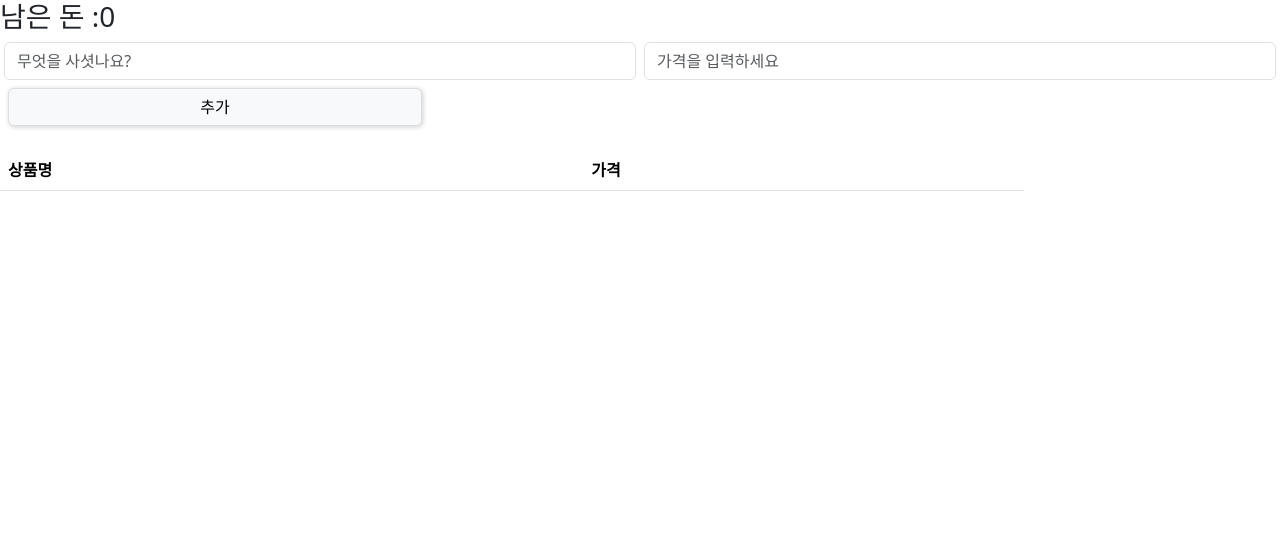
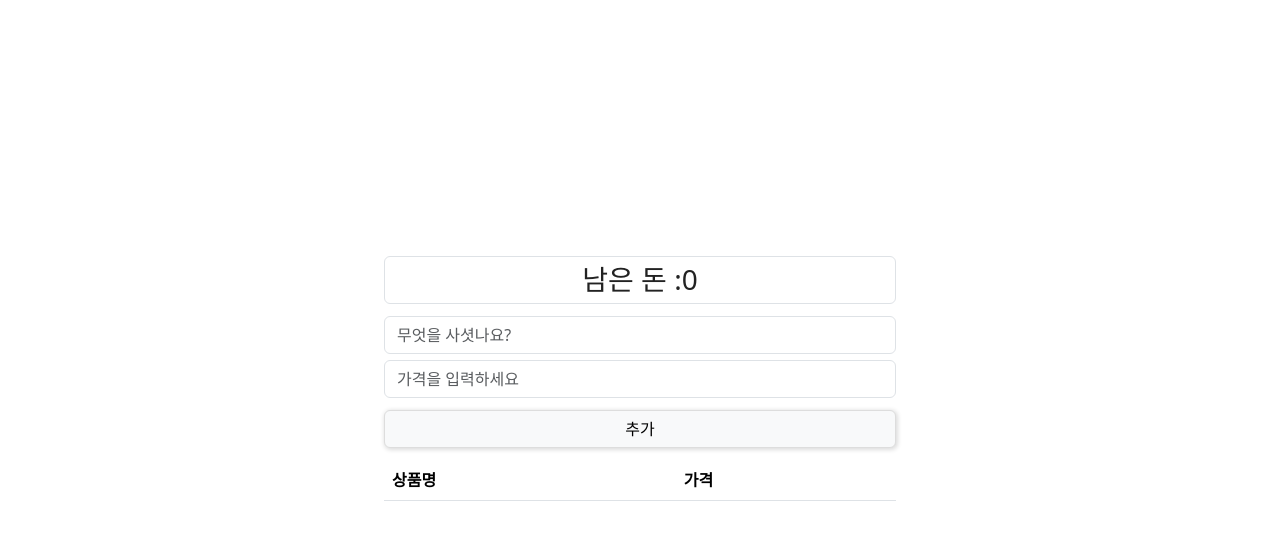
Before and after one commit to amazon7737/MyBudgetCalculator, a React (Create React App) app: page /2 in a window 1280 px wide. Shown: the top 540 px of the page. Built offline with nearby package versions, Linux system fonts and the light colour scheme.

Commit message:
fix: 레이아웃 수정 , 효과 수정

```diff
--- a/src/AccountBookScreens/AccountBookScreen.css
+++ b/src/AccountBookScreens/AccountBookScreen.css
@@ -1,29 +1,58 @@
+.canUseMoney {
+  /* font-size: 2rem; */
+  padding: 0.375rem 0.75rem;
+  border: var(--bs-border-width) solid var(--bs-border-color);
+  border-radius: var(--bs-border-radius);
+  width: 40%;
+  text-align: center;
+  margin: 12px auto;
+  color: rgba(10, 10, 10, 0.9);
+  margin-top: 20%;
+}
+
 .Calculator {
   display: flex;
   flex-direction: row;
+  margin: 0px auto;
+  /* justify-content: center;
+  align-items: center; */
   /* padding-right: 8px; */
+  width: 40%;
+  flex-wrap: wrap;
 }
 
-#item,
-#money {
-  margin: 0px 4px;
+#item {
+  /* margin-right: 6px; */
+  margin-bottom: 6px;
 }
 
+/* #money {
+  margin-left: 6px;
+} */
+
 .payItemList-container {
-  width: 80%;
+  width: 40%;
   height: 50%;
   display: flex;
   flex-direction: row;
-  align-items: center;
-  justify-content: center;
+  margin: 0 auto;
+  /* align-items: center;
+  justify-content: center; */
+}
+
+.button-1-wrap {
+  /* border: solid 5px orange; */
+  width: 40%;
+  margin: 0 auto;
 }
 
 #button-1 {
+  width: 100%;
   border: 0.5px solid #dddddd;
   box-shadow: #dddddd 1px 1px 4px 1px;
-  margin: 8px;
-  margin-bottom: 24px;
-  width: 414px;
+  margin: 12px auto;
+  /* margin-left: 8px; */
+  /* margin-bottom: 24px; */
 }
 
 .item-list {
--- a/src/AccountBookScreens/AccountBookScreen.jsx
+++ b/src/AccountBookScreens/AccountBookScreen.jsx
@@ -93,6 +93,7 @@ const AccountBookScreen = () => {
           placeholder="가격을 입력하세요"
         />
       </div>
+      <div className="button-1-wrap">
         <button
           type="button"
           onClick={inputItemListHandler}
@@ -101,6 +102,7 @@ const AccountBookScreen = () => {
         >
           추가
         </button>
+      </div>
 
       <div className="payItemList-container">
         <table className="table table-hover">
--- a/src/BudgetScreens/BudgetScreen.jsx
+++ b/src/BudgetScreens/BudgetScreen.jsx
@@ -168,7 +168,8 @@ const BudgetScreen = () => {
           id="backSpace-button"
           onClick={() => {
             moneyAddHandler();
-            navigate("/2");
+            // navigate("/2");
+            window.location.href = "/2";
           }}
           class="btn btn-primary"
         >
--- a/src/BudgetScreens/BudgetScreens.css
+++ b/src/BudgetScreens/BudgetScreens.css
@@ -53,7 +53,8 @@
   justify-content: center;
   align-items: center;
   flex-direction: column;
-  margin-right: 30%;
+  /* margin-right: 30%; */
+  margin-top: 20%;
 }
 
 .budget-container {
--- a/src/Components/Styles/Calculator.css
+++ b/src/Components/Styles/Calculator.css
@@ -1,14 +1,14 @@
-.Calculator {
+/* .Calculator {
   display: flex;
   flex-direction: row;
-  /* padding-right: 8px; */
+  padding-right: 8px;
 }
 
 #item,
 #money {
   margin: 0px 4px;
-}
-
+} */
+/*
 .payItemList-container {
   width: 80%;
   height: 50%;
@@ -29,4 +29,4 @@
 .item-list {
   display: flex;
   flex-direction: column;
-}
+} */
--- a/src/index.css
+++ b/src/index.css
@@ -6,6 +6,7 @@ html,
 body {
   margin: 0;
   padding: 0;
+  animation: FadeIn 1s;
 }
 
 /* body {
@@ -21,3 +22,13 @@ code {
   font-family: source-code-pro, Menlo, Monaco, Consolas, 'Courier New',
     monospace;
 } */
+
+@keyframes FadeIn {
+  from {
+    opacity: 0;
+  }
+
+  to {
+    opacity: 1;
+  }
+}
```
Lines whose indentation alone changed are shown as unchanged.
